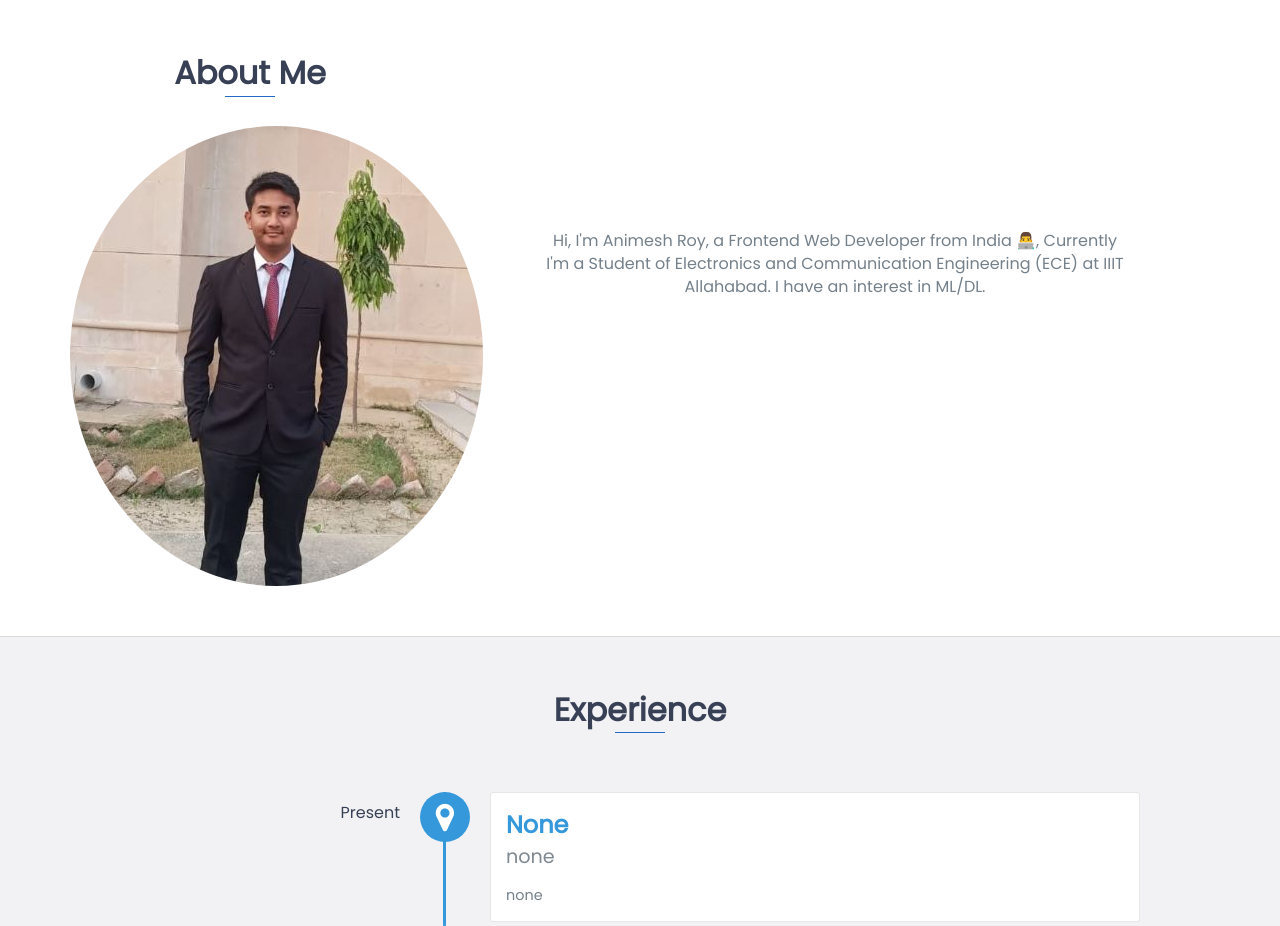
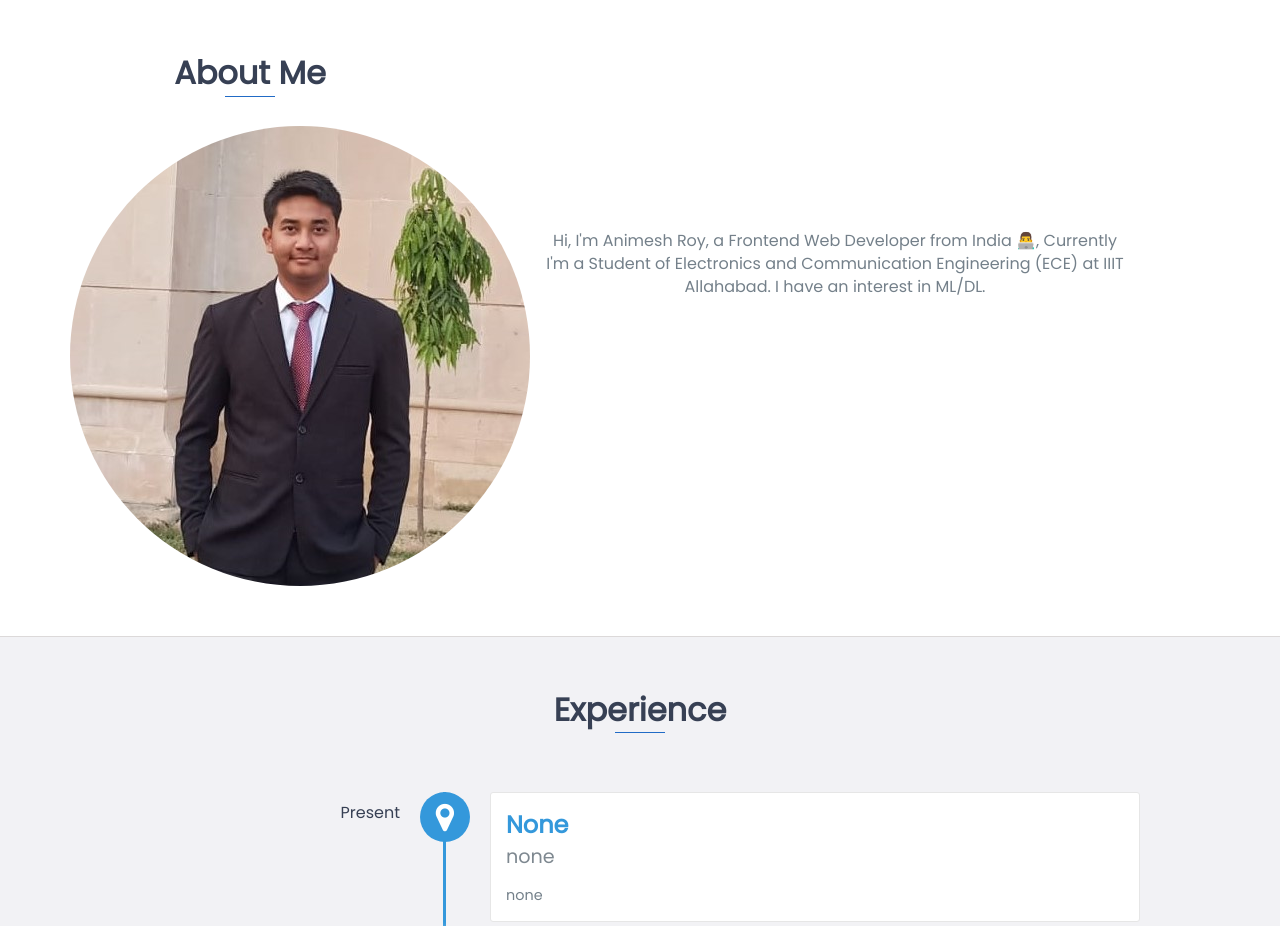
Before and after one commit to Animesh-roy100/animesh-portfolio, a website: page index.html in a window 1280 px wide. Shown: the part 800-1726 px from the top of the page. Drawn offline with nearby package versions, Linux system fonts and the light colour scheme.

Commit message:
about me pic updated

```diff
--- a/index.html
+++ b/index.html
@@ -115,7 +115,7 @@
             <div class="row">
                 <div class="col-md-4">
                     <h2 class="heading">About Me</h2>
-                    <img src="images/animesh_pic.jpg" alt="Avtar" class="img">
+                    <img src="images/animesh.jpg" alt="Avtar" class="img">
                 </div>
                 <div class="col-md-8">
                     <p>
```
